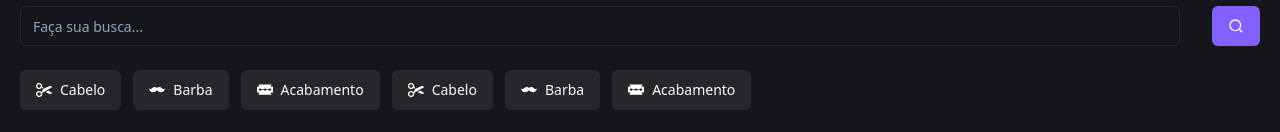
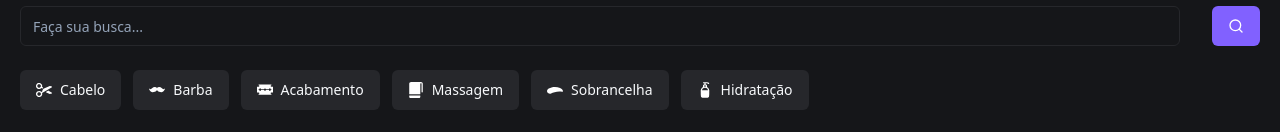
Before and after one commit to SpeedyxBR/fsw-barber, a Next.js app: page / in a window 1280 px wide. Shown: the part 172-304 px from the top of the page. Built offline with nearby package versions, Linux system fonts and the light colour scheme; no server answers; the database is empty.

Commit message:
chore: changing components in barber shop image

```diff
--- a/src/app/page.tsx
+++ b/src/app/page.tsx
@@ -63,28 +63,28 @@ const Home = async () => {
 
            <Button className="gap-2" variant="secondary">
             <Image
-            src="/cabelo.svg"
+            src="/massagem.svg"
             width={16} height={16}
-            alt="Cabelo" />
-            Cabelo
+            alt="Massagem" />
+            Massagem
 
           </Button>
 
             <Button className="gap-2" variant="secondary">
             <Image
-            src="/barba.svg"
+            src="/sobrancelha.svg"
             width={16} height={16}
-            alt="Barba" />
-            Barba
+            alt="Sobrancelha" />
+            Sobrancelha
           </Button>
 
             <Button className="gap-2" variant="secondary">
             <Image
-            src="/acabamento.svg"
+            src="/Hidratacao.svg"
             width={16}
             height={16}
-            alt="Acabamento" />
-            Acabamento
+            alt="Hidratação" />
+            Hidratação
           </Button>
 
         </div>
```
